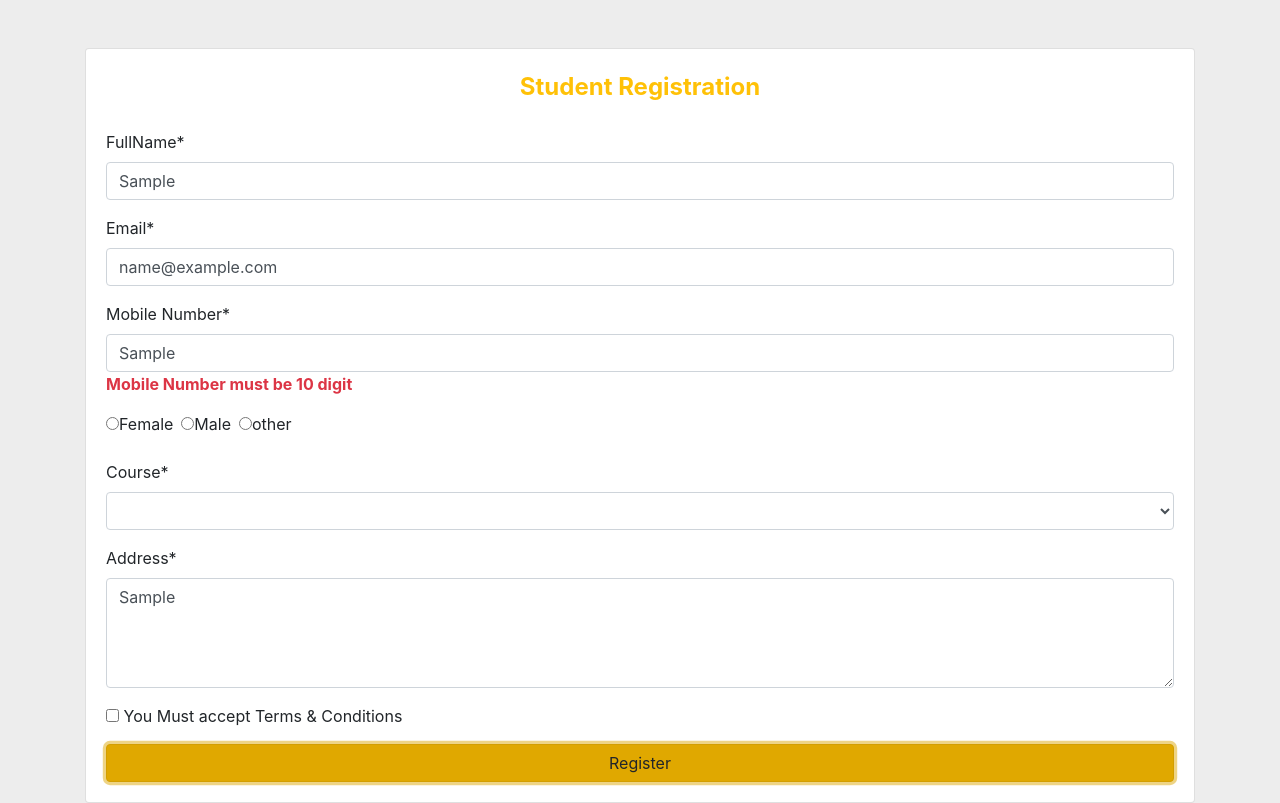
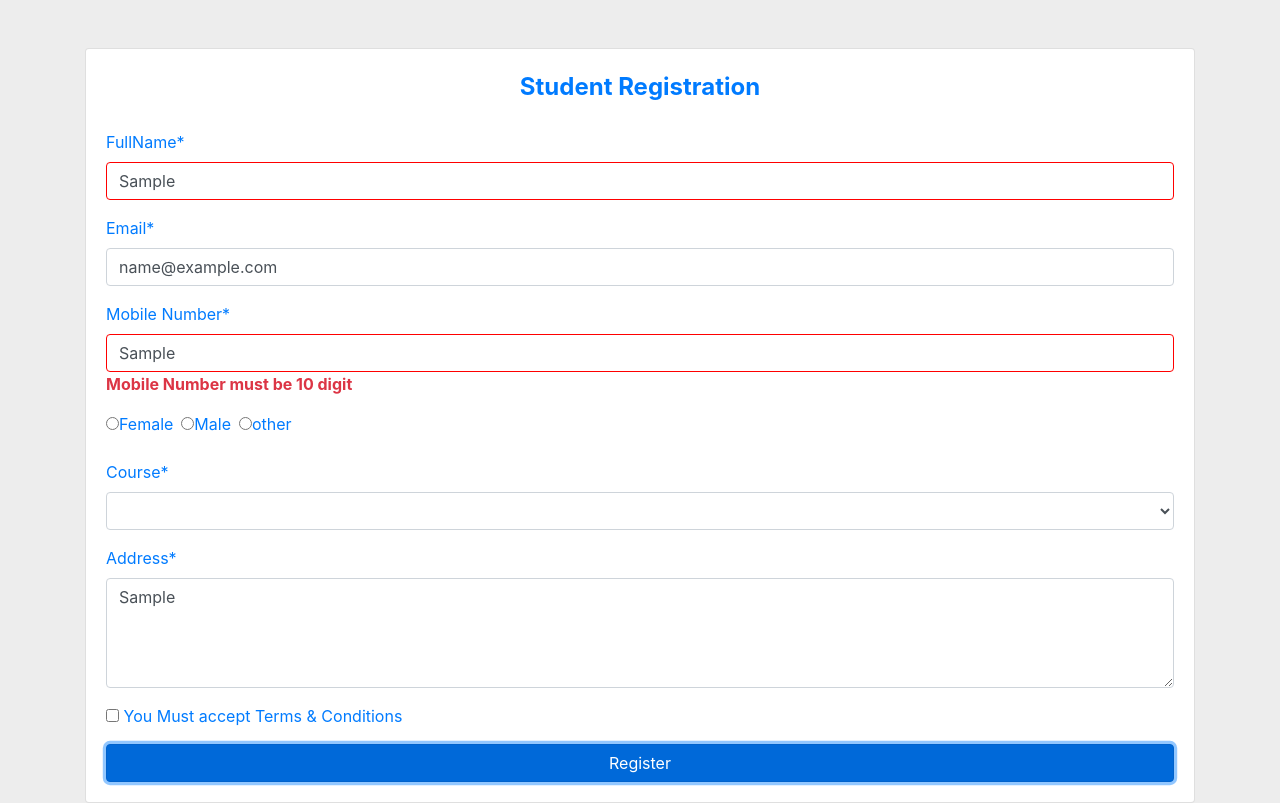
Before and after one commit to pallavitiwade/forms, an Angular app: page / in a window 1280 px wide. Both pictures are taken after typing "Sample", "name@example.com", "Sample", "Sample" into the empty fields and a click on the button "Register". Built offline with nearby package versions, Linux system fonts and the light colour scheme.

Commit message:
student three

```diff
--- a/src/app/app.component.html
+++ b/src/app/app.component.html
@@ -3,4 +3,5 @@
 <!-- <app-reactive-form></app-reactive-form> -->
  <!-- <app-student-registration></app-student-registration> -->
 
-<app-student-two></app-student-two>
+<!-- <app-student-two></app-student-two> -->
+ <app-student-three></app-student-three>
--- a/src/app/app.module.ts
+++ b/src/app/app.module.ts
@@ -8,6 +8,7 @@ import { TemplateFormComponent } from './template-form/template-form.component';
 import { ReactiveFormComponent } from './reactive-form/reactive-form.component';
 import { StudentRegistrationComponent } from './components/student-registration/student-registration.component';
 import { StudentTwoComponent } from './components/student-two/student-two.component';
+import { StudentThreeComponent } from './components/student-three/student-three.component';
 
 
 @NgModule({
@@ -16,7 +17,8 @@ import { StudentTwoComponent } from './components/student-two/student-two.compon
     TemplateFormComponent,
     ReactiveFormComponent,
     StudentRegistrationComponent,
-    StudentTwoComponent
+    StudentTwoComponent,
+    StudentThreeComponent
   ],
   imports: [
     BrowserModule,
--- /dev/null
+++ b/src/app/components/student-three/student-three.component.html
@@ -0,0 +1,82 @@
+<div class="container mt-5">
+    <div class="row">
+
+        <div class="col-md-12">
+            <div class="card text-primary">
+                <h4 class="text-center text-primary mt-4"><strong>Student Registration</strong></h4>
+                <div class="card-body">
+                    <form #registerThree="ngForm" (ngSubmit)="onSubmit()">
+                        <div class="form-group">
+                            <label for="FullName">FullName*</label>
+                            <input required name="FullName" ngModel #FullName="ngModel" type="text" class="form-control"
+                                pattern="[a-zA-Z0-9._-]{1,}@{1}[a-zA-Z.-]{2,}[.]{1}[a-zA-Z]{2,}">
+
+                            <strong class="text-danger"
+                                *ngIf="FullName.touched  && FullName.hasError('required')">FullName is required
+                                field</strong>
+
+
+                        </div>
+                        <div class="form-group">
+                            <label for="form-group">Email*</label>
+                            <input required name="Email" ngModel #Email="ngModel" type="text" class="form-control"
+                                pattern="^[a-zA-Z0-9._%+-]+@[a-zA-z0-9.-]+\.[a-zA-z]{2,}$">
+                            <strong class="text-danger" *ngIf="Email.touched  && Email.hasError('required')">Email is
+                                required field</strong>
+
+                            <strong class="text-danger" *ngIf="Email.touched && Email.hasError('pattern')"> Enter Invalid Email
+
+                            </strong>
+
+
+                        </div>
+                        <div class="form-group">
+                            <label for="MobileNumber">Mobile Number*</label>
+                            <input required name="MobileNumber" ngModel #MobileNumber="ngModel" type="text"
+                                class="form-control" pattern="^[0-9]{10}$" maxlength="10">
+                            <strong class="text-danger"
+                                *ngIf="MobileNumber.touched && MobileNumber.hasError('required')">Mobile Number is
+                                required field</strong>
+                           <strong class="text-danger"
+                                *ngIf="MobileNumber.dirty && MobileNumber.hasError('pattern')">Mobile Number must
+                                be 10 digit</strong>
+
+
+                        </div>
+                        <div class="form-group">
+                            <label *ngFor="let g of gender" [for]="g.gen" class="mr-2">
+                                <input required [value]="g.gen" ngModel type="radio" name="gender"
+                                    [id]="g.gen">{{g.gen}}</label>
+
+
+                        </div>
+                        <div class="form-group">
+                            <label for="Course">Course*</label>
+                            <select type="text" required name="Course" ngModel #Course="ngModel" class="form-control">
+                                <option value="React Developer">React Developer</option>
+                                <option value="Angular Developer">Angular Developer</option>
+                                <option value="java Developer">java Developer</option>
+                                <option value="Fullstack developer">Fullstack developer</option>
+
+                            </select>
+                        </div>
+                        <div class="form-group">
+                            <label for="Address">Address*</label>
+                            <textarea type="text" rows="4" required name="Address" ngModel #Address="ngModel"
+                                class="form-control">
+
+                            </textarea>
+                        </div>
+                        <div class="form-group">
+                            <input type="checkbox" required name="check" ngModel #check="ngModel">
+                           You Must accept Terms & Conditions<br>
+                           <strong class="text-danger" *ngIf="check.touched && check.hasError('required')">Terms and conditions is required field</strong>
+                        </div>
+
+                        <button class="btn btn-block btn-primary">Register</button>
+                    </form>
+                </div>
+            </div>
+        </div>
+    </div>
+</div>
--- /dev/null
+++ b/src/app/components/student-three/student-three.component.scss
@@ -0,0 +1,4 @@
+.ng-invalid.ng-dirty,
+ .ng-invalid.ng-touched{
+    border-color: red;
+}
--- /dev/null
+++ b/src/app/components/student-three/student-three.component.ts
@@ -0,0 +1,46 @@
+import { Component, OnInit, ViewChild } from '@angular/core';
+import { NgForm } from '@angular/forms';
+
+@Component({
+  selector: 'app-student-three',
+  templateUrl: './student-three.component.html',
+  styleUrls: ['./student-three.component.scss']
+})
+export class StudentThreeComponent implements OnInit {
+
+  @ViewChild('registerThree') registerThree!:NgForm;
+
+    student={
+    Address:"bajaj nagar , nanded",
+    Course:"BCA",
+    Email:"tiwdepallavi97@gmail.com",
+    FullName:"Pallavi Tiwde",
+    MobileNumber:"8378974596",
+    check:true,
+    gender:"Female"
+
+    }
+
+    gender=[
+      {gen:'Female'},
+      {gen:'Male'},
+      {gen:'other'}
+    ]
+      constructor() { }
+
+      ngOnInit(): void {
+
+      }
+
+    onSubmit(){
+      if(this.registerThree.valid){
+        return this.registerThree.control.markAllAsTouched()
+      }
+      console.log(this.registerThree)
+    console.log(this.registerThree.value);
+
+
+    }
+
+
+    }
```
Also changed, not shown: 1 other file (tests, documents, lock files or other folders).
